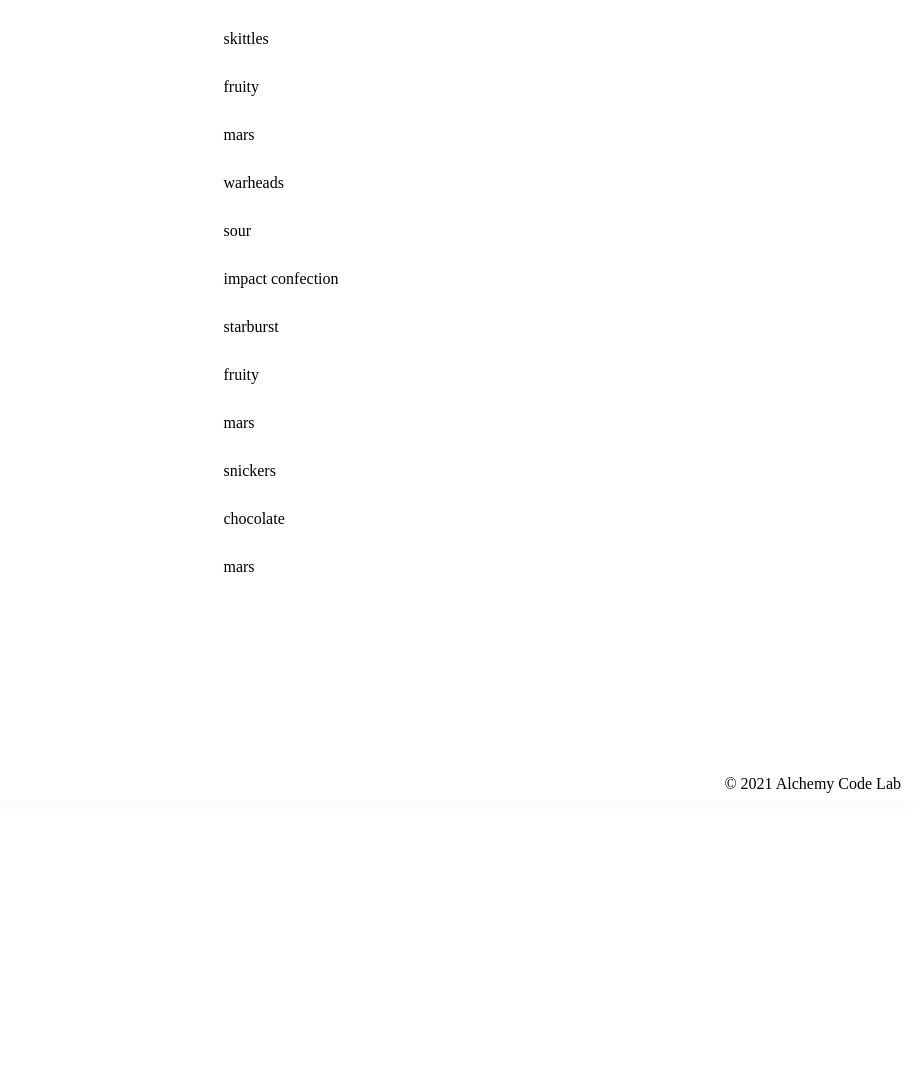
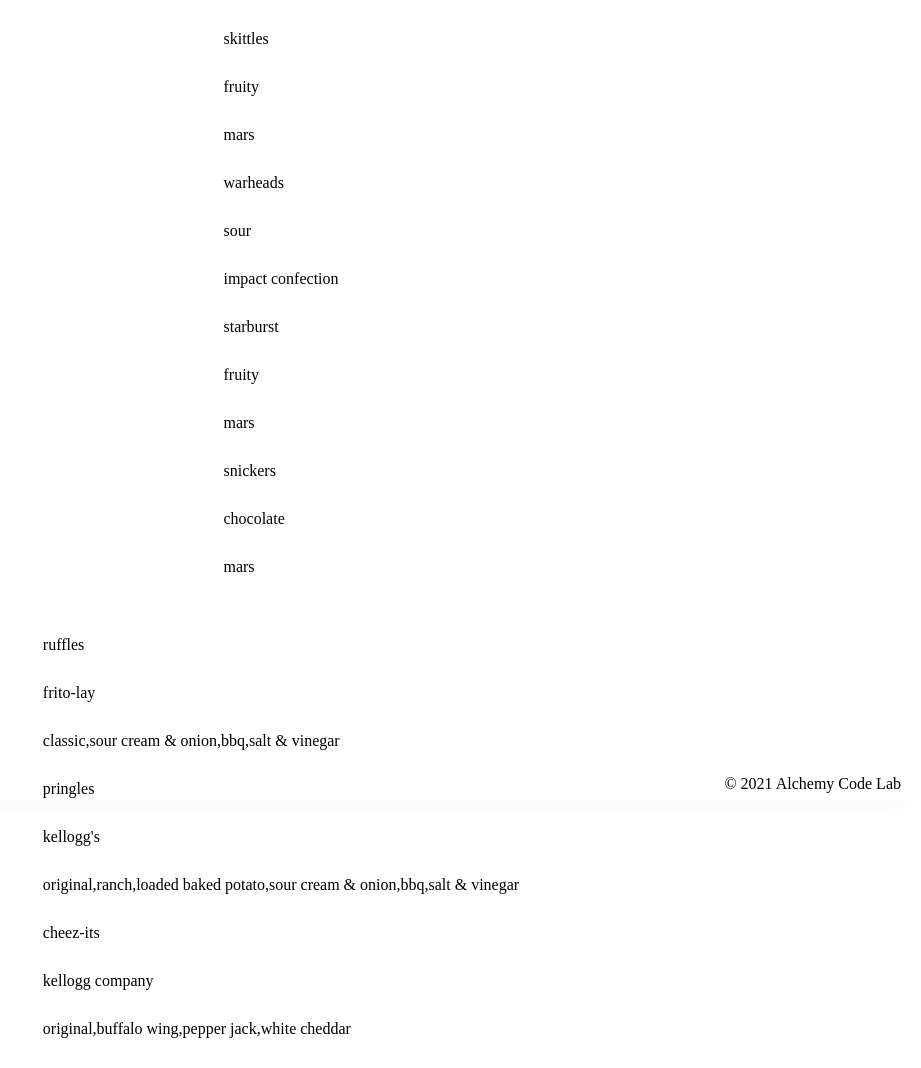
Before and after one commit to Benatovich/display-list-practice, a website with bundled scripts: page index.html in a window 1280 px wide. Shown: the whole page, without its empty margins (359-1280 px from the left). Before the commit the page ends 800 px from the top, so only its background shows below. Built offline with nearby package versions, Linux system fonts and the light colour scheme.

Commit message:
code displays all flavors in the flavor array for my chips array. not sure if that's right

```diff
--- a/app.js
+++ b/app.js
@@ -1,9 +1,13 @@
 // import functions
 import { renderCandy } from './render-candy.js';
 import { candies } from './candies-data.js';
+import { renderChips } from './render-chips.js';
+import { chips } from './chips-array.js';
+
 
 // grab DOM elements
 const candyListEl = document.getElementById('candy-list');
+const chipsListEl = document.getElementById('chips-list');
 
 // loop through arrays, render elements, append those elements for each item
 for (let candy of candies) {
@@ -11,6 +15,12 @@
     candyListEl.append(candyEl);
 }
 
+for (let chip of chips) {
+    const chipsEl = renderChips(chip);
+    chipsListEl.append(chipsEl);
+}
+
+console.log(chipsListEl);
 console.log(candyListEl);
 
 
--- a/index.html
+++ b/index.html
@@ -21,7 +21,7 @@
 
             </div>
 
-            <div id="-list">
+            <div id="chips-list">
 
             </div>
 
```
